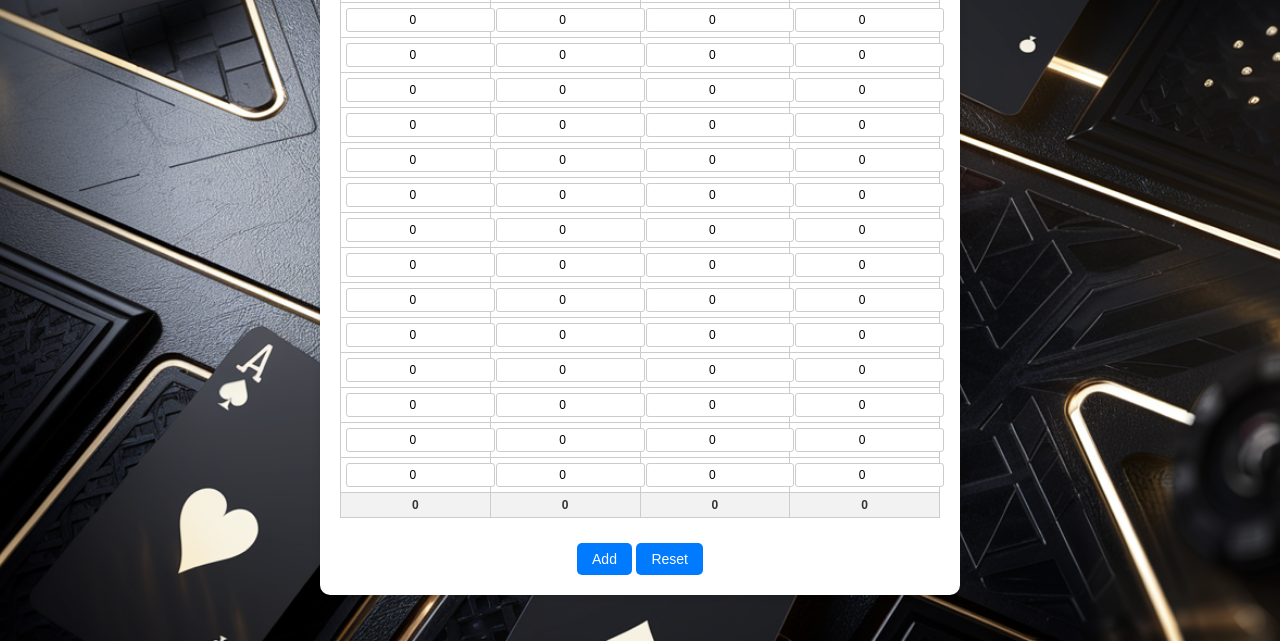
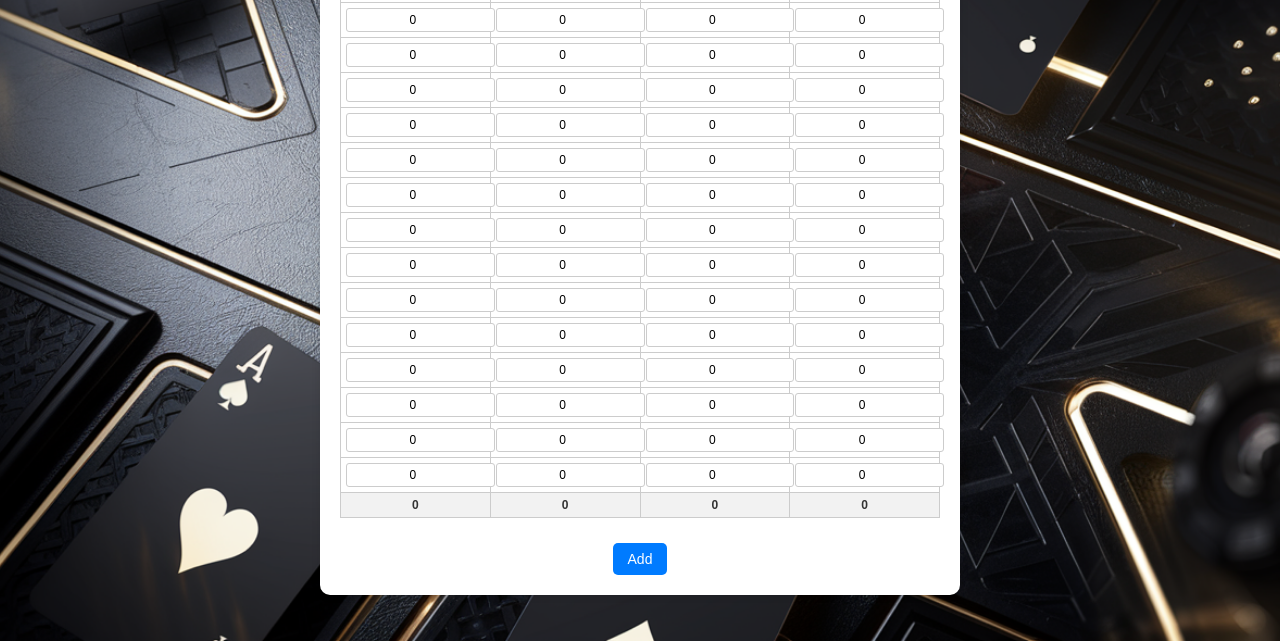
Before and after one commit to debis10/CallbreakPointsCalc, a plain HTML site: page index.html in a window 1280 px wide. Shown: the part 159-800 px from the top of the page. Drawn offline with Linux system fonts and the light colour scheme.

Commit message:
Update index.html

```diff
--- a/index.html
+++ b/index.html
@@ -39,7 +39,7 @@
             </tbody>
         </table>
         <button id="addScore">Add</button>
-        <button id="resetGame">Reset</button>
+
     </div>
     <script src="script.js"></script>
 </body>
```
